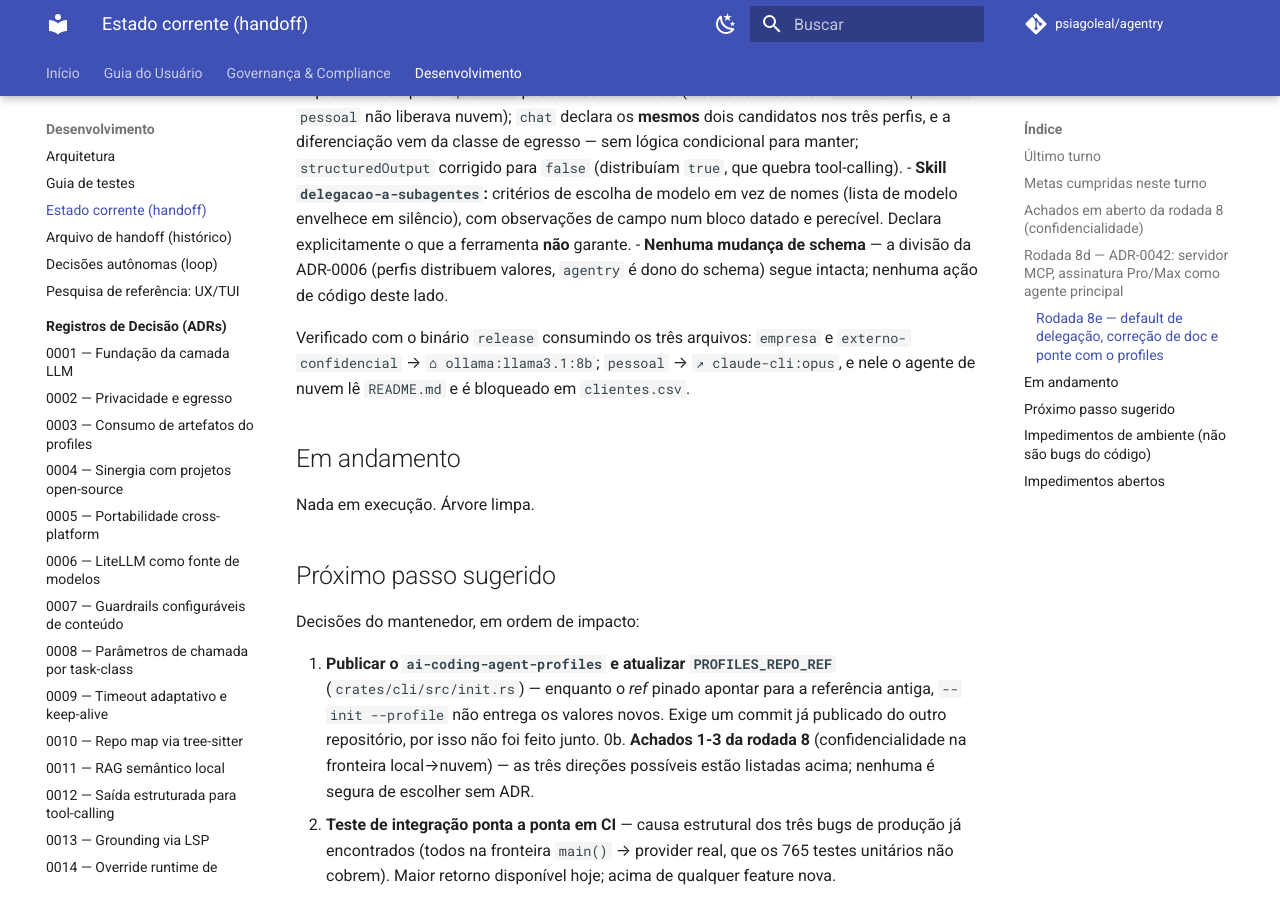
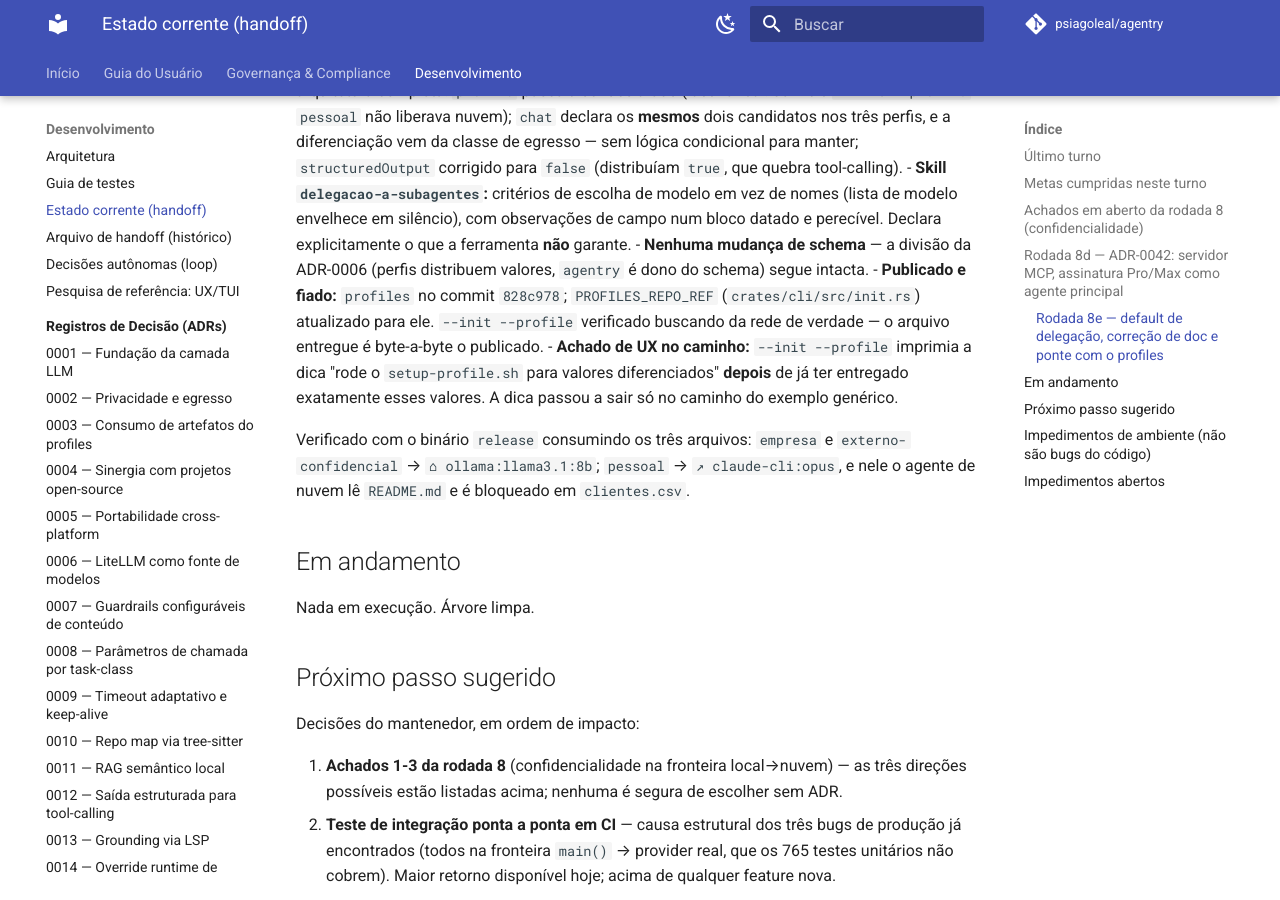
Before and after one commit to psiagoleal/agentry, an MkDocs documentation site: the page built from docs/CURRENT-STATE.md, in a window 1280 px wide and 900 px high, scrolled down 3059 px. Built offline with MkDocs 1.6.1 and Material for MkDocs 9.7.7, drawn with Linux system fonts in a browser that asks for light colours; comment, search, counter and statistics services are not loaded.

Commit message:
chore(init): atualiza PROFILES_REPO_REF; dica de setup so no exemplo generico
PROFILES_REPO_REF passa a apontar para 828c978 do ai-coding-agent-profiles,
onde a arquitetura de delegacao por perfil (ADR-0007 daquele repo) foi
publicada. Fecha a pendencia registrada no exchange-log: `--init --profile`
passa a entregar os valores novos.

Verificado buscando da rede de verdade: o arquivo entregue por
`--init --profile pessoal` e byte-a-byte identico ao publicado, e a URL que
aparece no audit log e a do ref novo. Os tres perfis resolvem como projetado --
empresa/externo-confidencial para o Ollama local, pessoal para o Claude Code.

Achado de UX no caminho: `--init --profile` imprimia a dica "rode o
setup-profile.sh para valores diferenciados por perfil" DEPOIS de ja ter
entregado exatamente esses valores -- contradizia o que acabara de acontecer.
`escrever_resultado_init` ganha o parametro `veio_de_perfil`; a dica agora sai
so no caminho do exemplo generico. Vale para `--init` e para `/init` do REPL,
que compartilham a funcao.

DoD: fmt/clippy limpos, 795 testes verdes, build release; os dois caminhos
(`--init` e `--init --profile`) verificados com o binario release.

{agente: Claude Code; modelo: claude-opus-5}

```diff
--- a/docs/CURRENT-STATE.md
+++ b/docs/CURRENT-STATE.md
@@ -123,7 +123,13 @@ quando o binário `claude` está ausente, com aviso. Verificado nos três casos.
   modelo envelhece em silêncio), com observações de campo num bloco datado e perecível.
   Declara explicitamente o que a ferramenta **não** garante.
 - **Nenhuma mudança de schema** — a divisão da ADR-0006 (perfis distribuem valores, `agentry`
-  é dono do schema) segue intacta; nenhuma ação de código deste lado.
+  é dono do schema) segue intacta.
+- **Publicado e fiado:** `profiles` no commit `828c978`; `PROFILES_REPO_REF`
+  (`crates/cli/src/init.rs`) atualizado para ele. `--init --profile` verificado buscando da
+  rede de verdade — o arquivo entregue é byte-a-byte o publicado.
+- **Achado de UX no caminho:** `--init --profile` imprimia a dica "rode o `setup-profile.sh`
+  para valores diferenciados" **depois** de já ter entregado exatamente esses valores. A dica
+  passou a sair só no caminho do exemplo genérico.
 
 Verificado com o binário `release` consumindo os três arquivos: `empresa` e
 `externo-confidencial` → `⌂ ollama:llama3.1:8b`; `pessoal` → `↗ claude-cli:opus`, e nele o
@@ -137,11 +143,7 @@ Nada em execução. Árvore limpa.
 
 Decisões do mantenedor, em ordem de impacto:
 
-0. **Publicar o `ai-coding-agent-profiles` e atualizar `PROFILES_REPO_REF`**
-   (`crates/cli/src/init.rs`) — enquanto o *ref* pinado apontar para a referência antiga,
-   `--init --profile` não entrega os valores novos. Exige um commit já publicado do outro
-   repositório, por isso não foi feito junto.
-0b. **Achados 1-3 da rodada 8** (confidencialidade na fronteira local→nuvem) — as três
+0. **Achados 1-3 da rodada 8** (confidencialidade na fronteira local→nuvem) — as três
    direções possíveis estão listadas acima; nenhuma é segura de escolher sem ADR.
 1. **Teste de integração ponta a ponta em CI** — causa estrutural dos três bugs de produção
    já encontrados (todos na fronteira `main()` → provider real, que os 765 testes unitários
```
Also changed, not shown: 3 other files.
